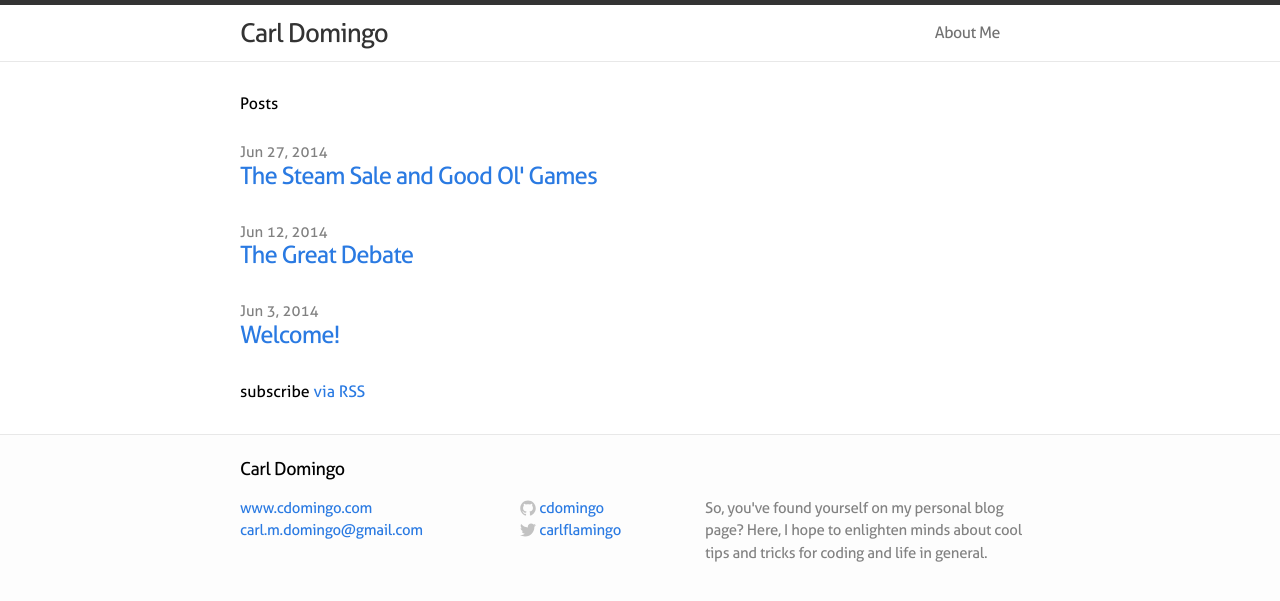
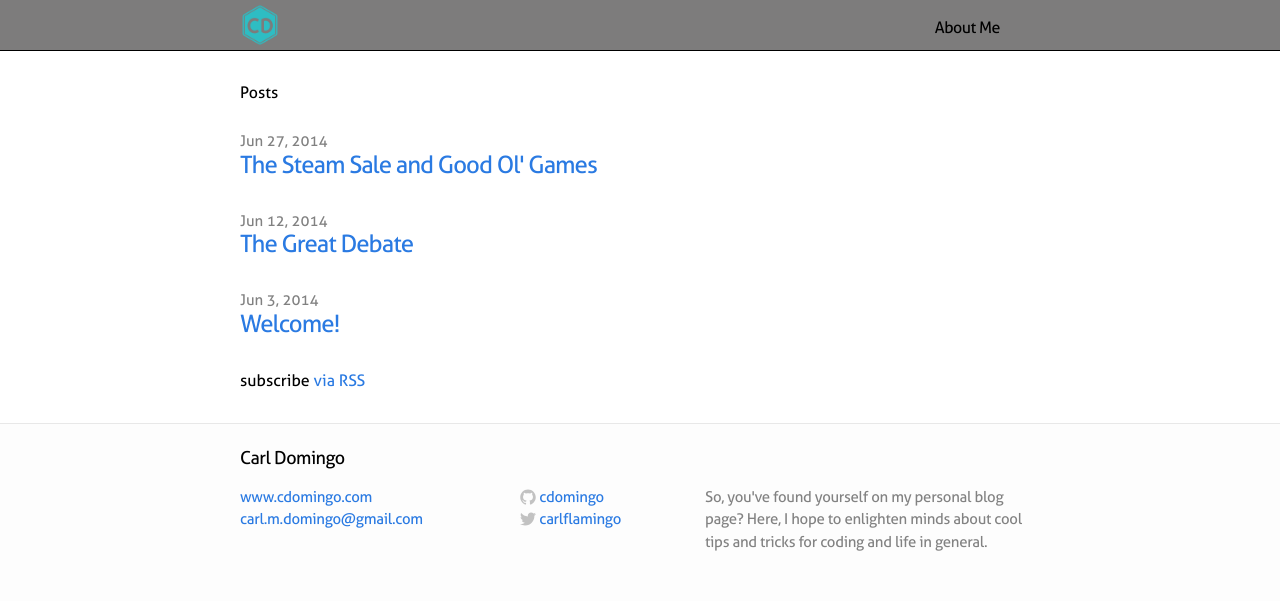
Before and after one commit to cdomingo/cdomingo.github.io, a Jekyll site: the page built from index.html, in a window 1280 px wide. Shown: the top 601 px of the page. Built offline with Jekyll 4.4.1, drawn with Linux system fonts in a browser that asks for light colours.

Commit message:
Edited nag image, and added css

```diff
--- a/_includes/header.html
+++ b/_includes/header.html
@@ -2,7 +2,7 @@
 
   <div class="wrap">
 
-    <a class="site-title" href="{{ site.baseurl }}/">{{ site.owner.full_name }}</a>
+    <a class="site-title" href="{{ site.baseurl }}/"><img id="nav-icon" src="/assets/images/icon.png" alt="Carl Domingo"></a>
 
     <nav class="site-nav">
       <a href="#" class="menu-icon">
--- a/css/main.css
+++ b/css/main.css
@@ -24,8 +24,7 @@ body {
 h1, h2, h3, h4, h5, h6 { font-size: 100%; font-weight: 400; }
 
 a         { color: #2a7ae2; text-decoration: none; }
-a:hover   { color: #000; text-decoration: underline; }
-a:visited { color: #205caa; }
+a:hover   { color: #1D559E; text-decoration: none; }
 
 /* Utility */
 
@@ -45,11 +44,9 @@ a:visited { color: #205caa; }
 
 /* Site header */
 
-.site-header {
-  border-top: 5px solid #333;
-  border-bottom: 1px solid #e8e8e8;
-  min-height: 56px;
-  background-color: white;
+.site-header {  border-bottom: 1px solid black;
+  height: 50px;
+  background-color: #7D7C7C;
 }
 
 .site-title,
@@ -74,8 +71,14 @@ a:visited { color: #205caa; }
 
 .site-nav .page-link {
   margin-left: 20px;
-  color: #727272;
+  color: black;
   letter-spacing: -.5px;
+}
+
+#nav-icon {
+  margin-top: 4.5px;
+  height: 40px;
+  width: 40px;
 }
 
 /* Site footer */
```
